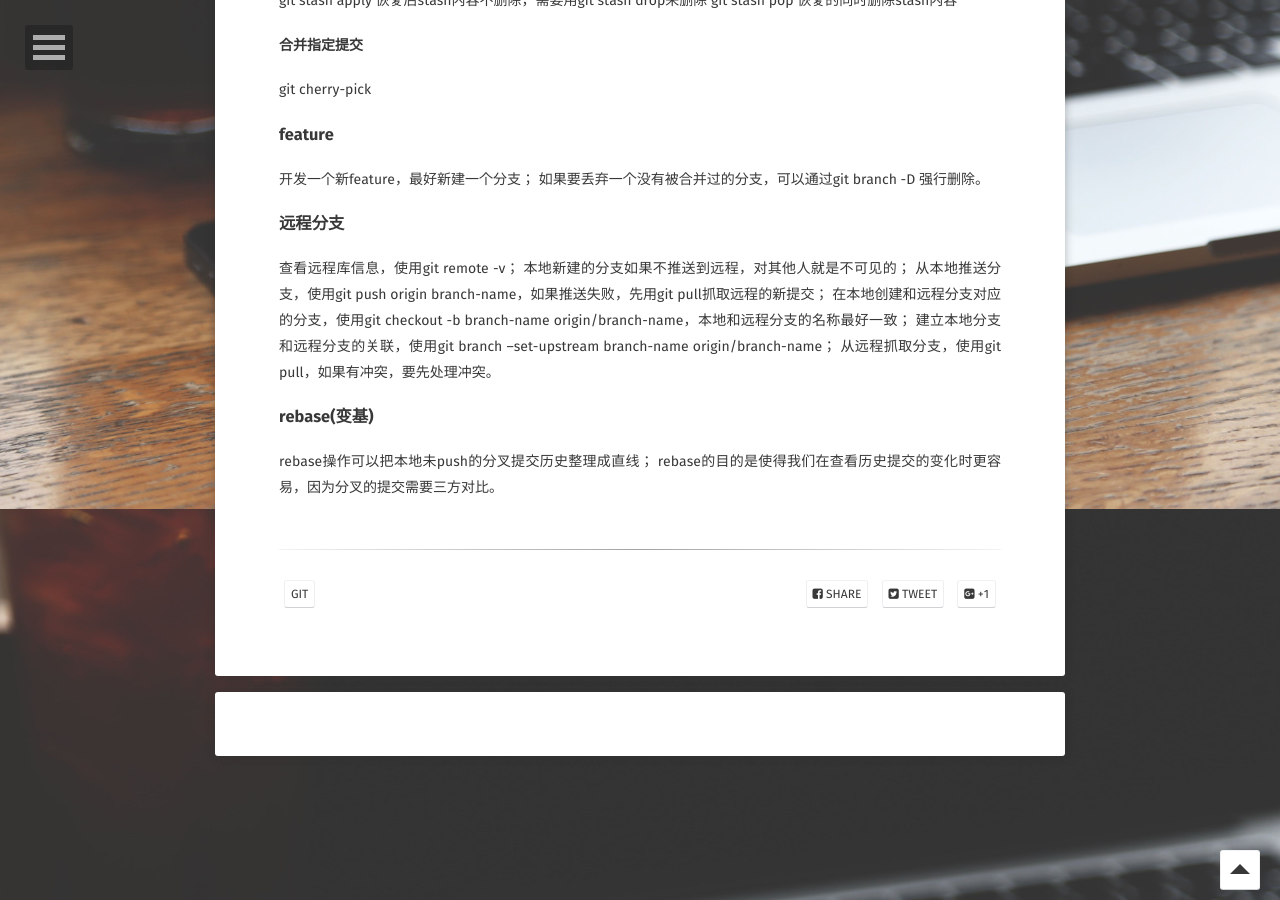
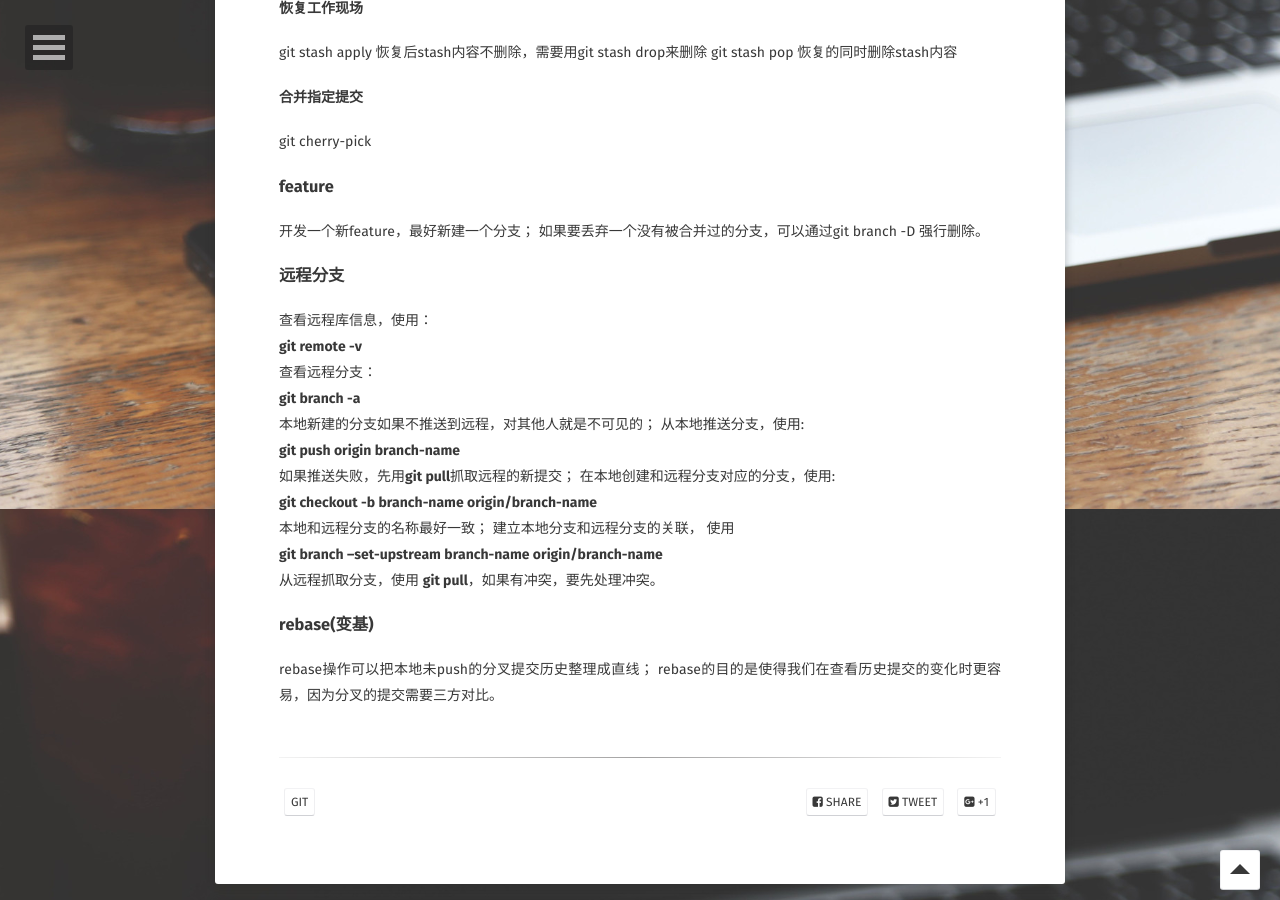
Before and after one commit to lindage1994/lindage1994.github.io, a Jekyll site: the page built from _posts/2019-09-18-git.md, in a window 1280 px wide and 900 px high, scrolled down 4891 px. Built offline with Jekyll 4.4.1, drawn with Linux system fonts in a browser that asks for light colours; some web fonts are replaced; comment, search, counter and statistics services are not loaded; some of the changed text lies outside the part shown.

Commit message:
add some commands

```diff
--- a/_posts/2019-09-18-git.md
+++ b/_posts/2019-09-18-git.md
@@ -86,6 +86,8 @@ git config --global user.email "email@example.com"
 ## log
 如果你想了解本地仓库的历史记录，最简单的命令就是使用:
 **git log**
+查看远程仓库的历史记录：
+**git log origin dev**
 你可以添加一些参数来修改他的输出，从而得到自己想要的结果。 只看某一个人的提交记录:
 **git log --author=bob**
 一个压缩后的每一条提交记录只占一行的输出:
@@ -152,12 +154,21 @@ git cherry-pick <commit>
 如果要丢弃一个没有被合并过的分支，可以通过git branch -D <name>强行删除。
 
 ### 远程分支
-查看远程库信息，使用git remote -v；
+查看远程库信息，使用：
+**git remote -v**
+查看远程分支：
+**git branch -a**
 本地新建的分支如果不推送到远程，对其他人就是不可见的；
-从本地推送分支，使用git push origin branch-name，如果推送失败，先用git pull抓取远程的新提交；
-在本地创建和远程分支对应的分支，使用git checkout -b branch-name origin/branch-name，本地和远程分支的名称最好一致；
-建立本地分支和远程分支的关联，使用git branch --set-upstream branch-name origin/branch-name；
-从远程抓取分支，使用git pull，如果有冲突，要先处理冲突。
+从本地推送分支，使用:
+**git push origin branch-name**
+如果推送失败，先用**git pull**抓取远程的新提交；
+在本地创建和远程分支对应的分支，使用:
+**git checkout -b branch-name origin/branch-name**
+本地和远程分支的名称最好一致；
+建立本地分支和远程分支的关联，
+使用
+**git branch --set-upstream branch-name origin/branch-name**
+从远程抓取分支，使用 **git pull**，如果有冲突，要先处理冲突。
 
 ### rebase(变基)
 rebase操作可以把本地未push的分叉提交历史整理成直线；
```
